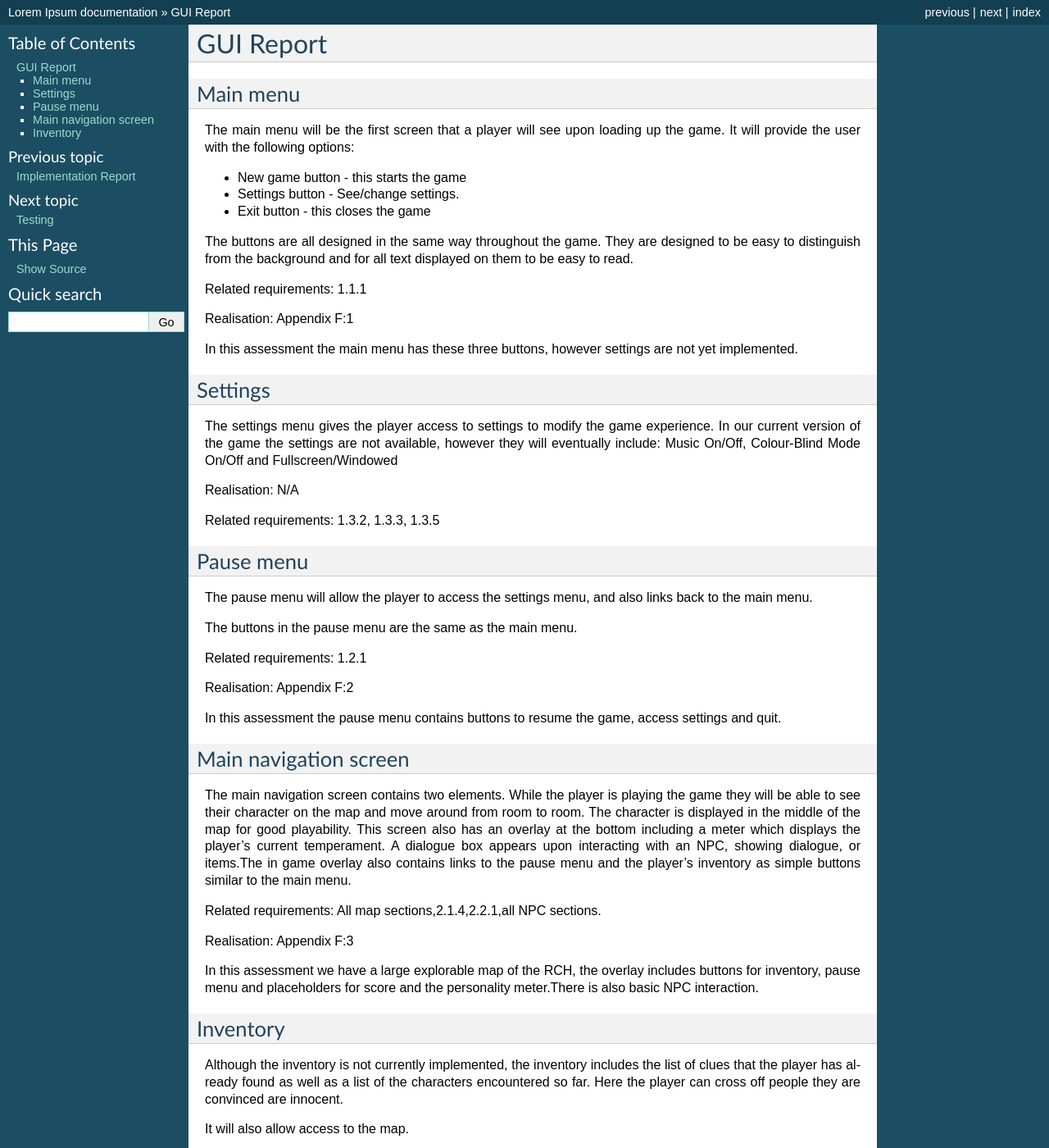
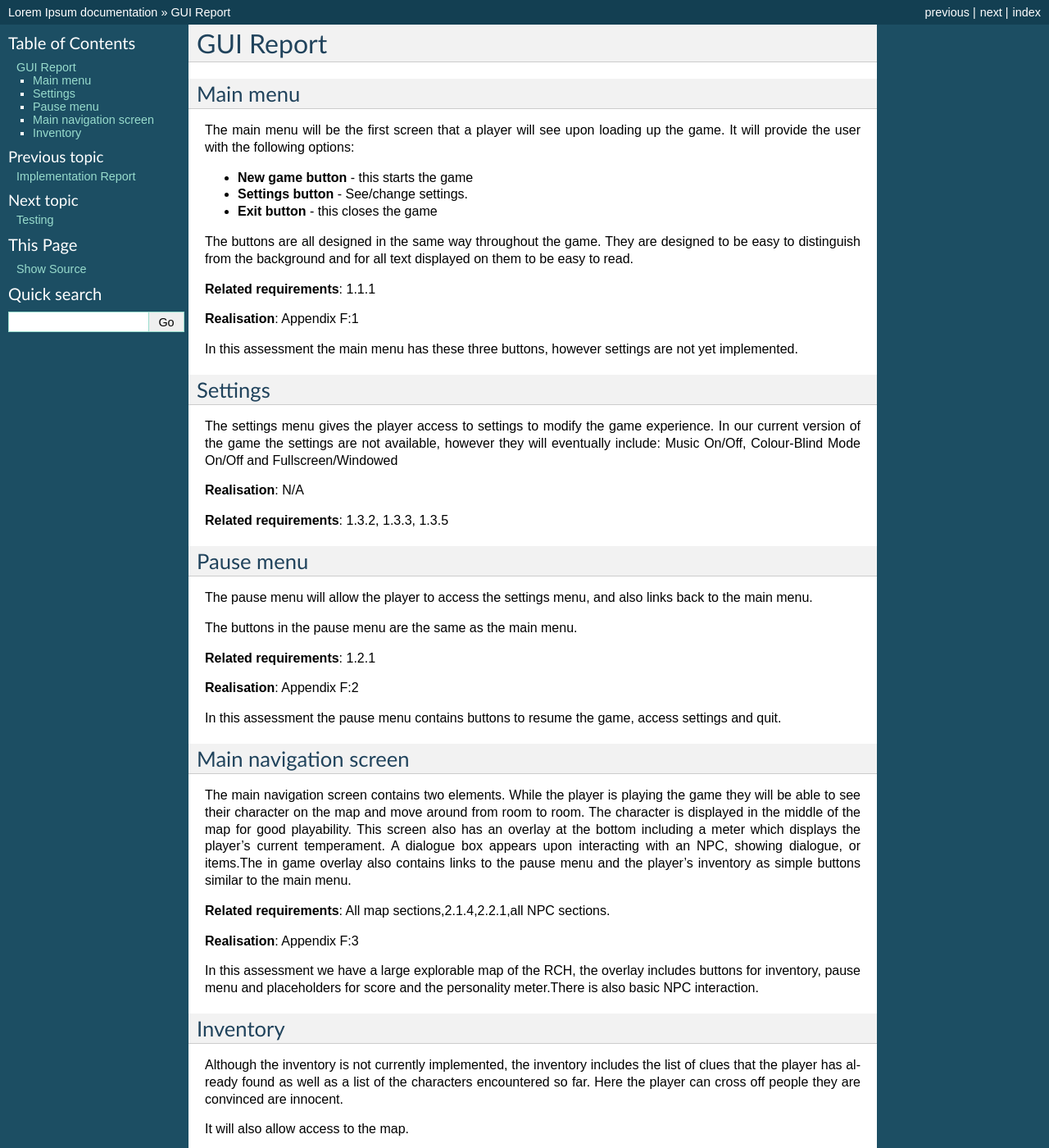
Before and after one commit to JamesNXN/TNN-Assesment-3, a Sphinx documentation site: the page built from docs/Assessment2/gui.rst, in a window 1280 px wide and 1400 px high. Shown: the whole window at 82% size. Built offline with Sphinx 7.4.7, drawn with Linux system fonts in a browser that asks for light colours; pages that are not in the unit, such as notebooks, are missing from menus; some of the changed lines change nothing that is shown; some of the changed text lies outside the part shown.

Commit message:
Updated Gui with bold

```diff
--- a/docs/Assessment2/gui.rst
+++ b/docs/Assessment2/gui.rst
@@ -8,17 +8,17 @@ The main menu will be the first screen that a player will see upon
 loading up the game. It will provide the user with the following
 options:
 
--  New game button - this starts the game
--  Settings button - See/change settings.
--  Exit button - this closes the game
+-  **New game button** - this starts the game
+-  **Settings button** - See/change settings.
+-  **Exit button** - this closes the game
 
 The buttons are all designed in the same way throughout the game. They
 are designed to be easy to distinguish from the background and for all
 text displayed on them to be easy to read.
 
-Related requirements: 1.1.1
+**Related requirements**: 1.1.1
 
-Realisation:  Appendix F:1
+**Realisation**:  Appendix F:1
 
 In this assessment the main menu has these three buttons, however
 settings are not yet implemented.
@@ -31,9 +31,9 @@ experience. In our current version of the game the settings are not
 available, however they will eventually include: Music On/Off,
 Colour-Blind Mode On/Off and Fullscreen/Windowed
 
-Realisation: N/A
+**Realisation**: N/A
 
-Related requirements: 1.3.2, 1.3.3, 1.3.5
+**Related requirements**: 1.3.2, 1.3.3, 1.3.5
 
 Pause menu
 ------------
@@ -43,9 +43,9 @@ also links back to the main menu.
 
 The buttons in the pause menu are the same as the main menu.
 
-Related requirements: 1.2.1
+**Related requirements**: 1.2.1
 
-Realisation:  Appendix F:2
+**Realisation**:  Appendix F:2
 
 In this assessment the pause menu contains buttons to resume the game,
 access settings and quit.
@@ -63,9 +63,9 @@ showing dialogue, or items.The in game overlay also contains links to
 the pause menu and the player’s inventory as simple buttons similar to
 the main menu.
 
-Related requirements: All map sections,2.1.4,2.2.1,all NPC sections.
+**Related requirements**: All map sections,2.1.4,2.2.1,all NPC sections.
 
-Realisation:  Appendix F:3
+**Realisation**:  Appendix F:3
 
 In this assessment we have a large explorable map of the RCH, the
 overlay includes buttons for inventory, pause menu and placeholders for
@@ -81,4 +81,4 @@ off people they are convinced are innocent.
 
 It will also allow access to the map.
 
-Related Requirements:4.1.2, 5.2.1, 5.2.2
+**Related Requirements**:4.1.2, 5.2.1, 5.2.2
```
